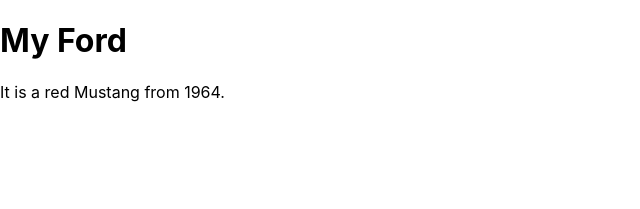
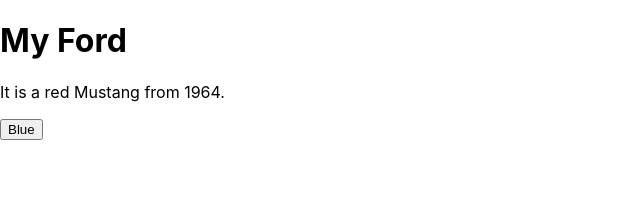
Before and after one commit to maribelcuales/React-Review-Project, a React (Create React App) app: page / in a window 1280 px wide. Shown: the top 209 px of the page, without its empty margins (0-640 px from the left). Built offline with nearby package versions, Linux system fonts and the light colour scheme.

Commit message:
Added a button passing in the updateColor function to the onClick event handler.

```diff
--- a/src/Car/CarObject.js
+++ b/src/Car/CarObject.js
@@ -20,6 +20,10 @@
       <p>
         It is a {car.color} {car.model} from {car.year}.
       </p>
+      <button
+        type="button"
+        onClick={updateColor}
+      >Blue</button>
     </>
   )
 }
```
